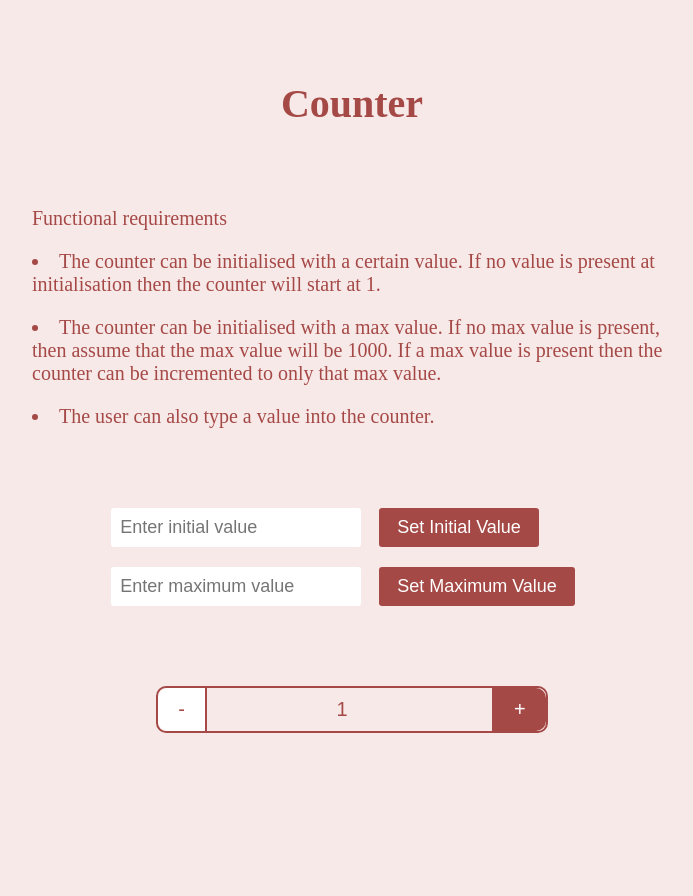
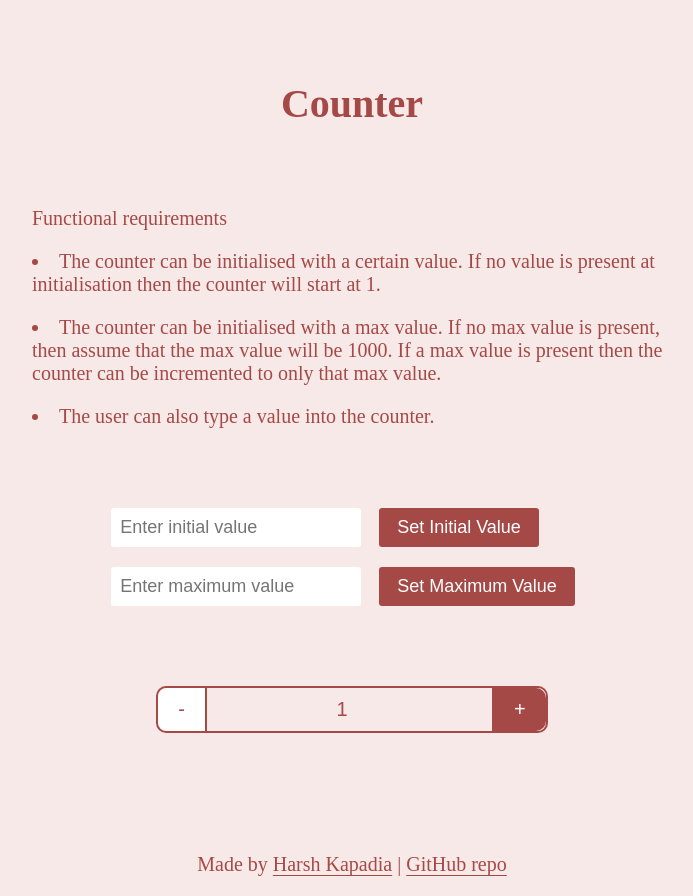
Before and after one commit to HarshKapadia2/react-js-counter, a React (Create React App) app: page / in a window 1280 px wide. Shown: the whole page, without its empty margins (288-981 px from the left). Before the commit the page ends 833 px from the top, so only its background shows below. Built offline with nearby package versions, Linux system fonts and the light colour scheme.

Commit message:
:sparkles: feat: Add footer

```diff
--- a/src/components/App.js
+++ b/src/components/App.js
@@ -43,6 +43,25 @@ function App() {
 			/>
 
 			<Counter maxVal={maxVal} initialVal={initialVal} />
+
+			<footer>
+				Made by{" "}
+				<a
+					href="https://harshkapadia.bio.link"
+					rel="noreferrer"
+					target="_blank"
+				>
+					Harsh Kapadia
+				</a>{" "}
+				|{" "}
+				<a
+					href="https://github.com/HarshKapadia2/react-js-counter"
+					rel="noreferrer"
+					target="_blank"
+				>
+					GitHub repo
+				</a>
+			</footer>
 		</main>
 	);
 }
--- a/src/css/app.css
+++ b/src/css/app.css
@@ -37,6 +37,17 @@ input {
 	font-size: 18px;
 }
 
+footer {
+	text-align: center;
+	margin: 1em;
+}
+
+a {
+	color: #a54946;
+	text-underline-offset: 4px;
+	text-decoration-thickness: 1px;
+}
+
 @media screen and (max-width: 1000px) {
 	main {
 		width: 80vw;
```
